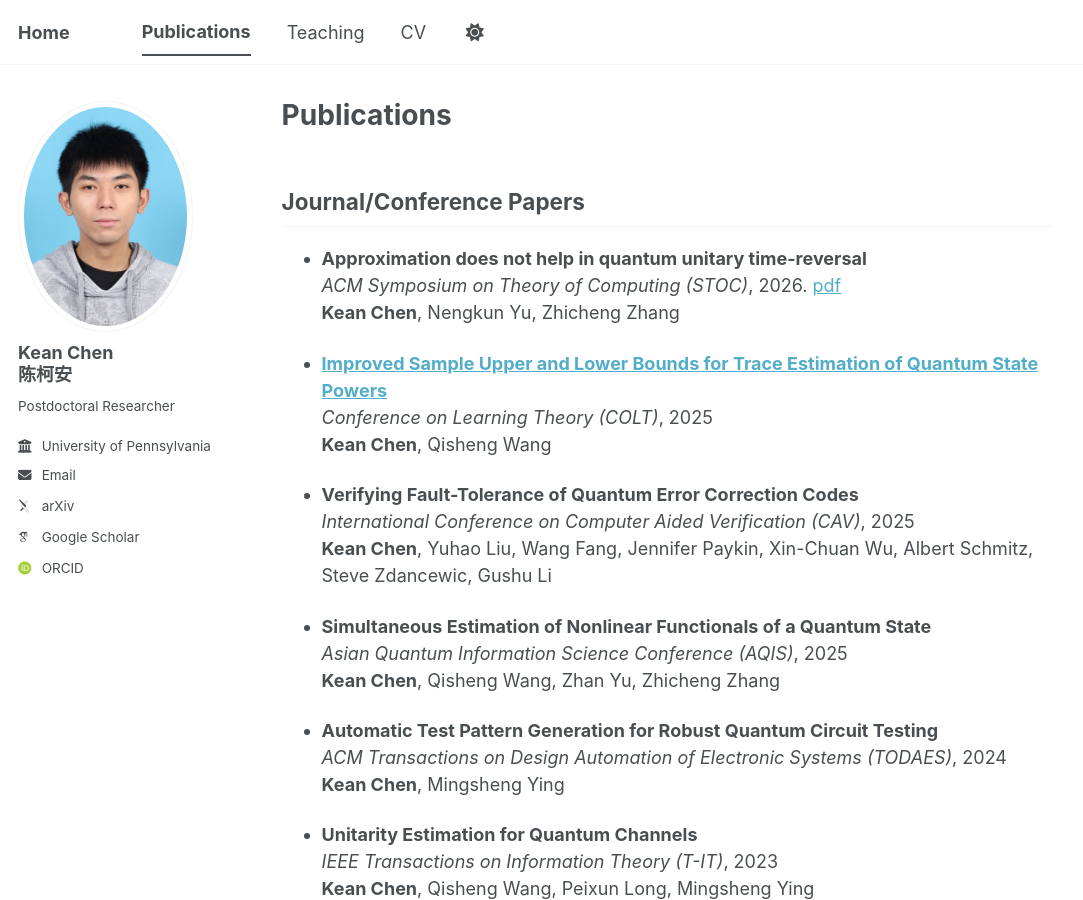
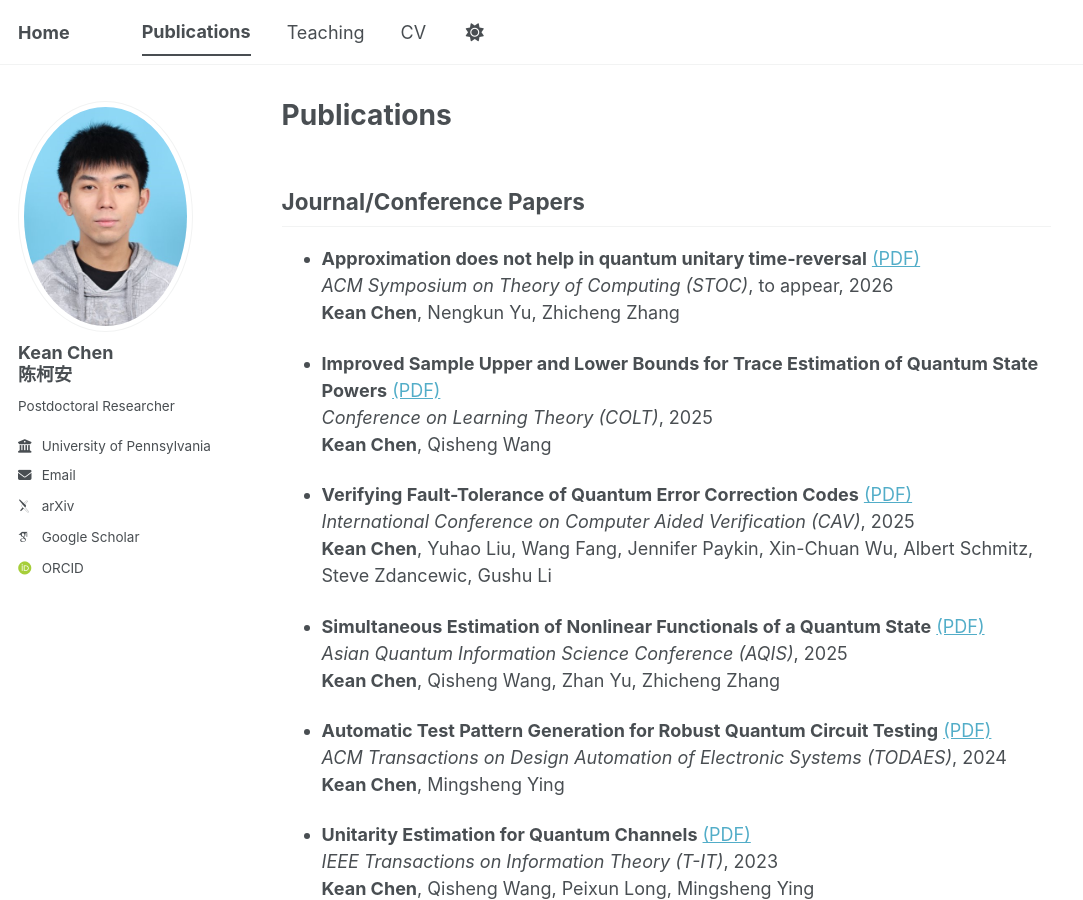
Before and after one commit to cccorn/cccorn.github.io, a Jekyll site: the page built from _pages/publications.md, in a window 1280 px wide and 900 px high. Shown: the whole window, without its empty margins (0-1083 px from the left). Built offline with Jekyll 4.4.1, drawn with Linux system fonts in a browser that asks for light colours; some web fonts are replaced; a script bundle is joined from its source files by our own code; library files that are not in the unit come from our copies.

Commit message:
Update publications.md

```diff
--- a/_pages/publications.md
+++ b/_pages/publications.md
@@ -7,27 +7,27 @@ author_profile: true
 
 ## Journal/Conference Papers
 
-- **Approximation does not help in quantum unitary time-reversal**
-*ACM Symposium on Theory of Computing (STOC)*, 2026. [pdf](/papers/Approximation_does_not_help_in_quantum_unitary_time_reversal.pdf)
+- **Approximation does not help in quantum unitary time-reversal** [(PDF)](/papers/Approximation_does_not_help_in_quantum_unitary_time_reversal.pdf)
+*ACM Symposium on Theory of Computing (STOC)*, to appear, 2026
 **Kean Chen**, Nengkun Yu, Zhicheng Zhang
 
-- **[Improved Sample Upper and Lower Bounds for Trace Estimation of Quantum State Powers](/papers/Improved_Sample_Upper_and_Lower_Bounds_for_Trace_Estimation_of_Quantum_State_Powers.pdf)**
+- **Improved Sample Upper and Lower Bounds for Trace Estimation of Quantum State Powers** [(PDF)](/papers/Improved_Sample_Upper_and_Lower_Bounds_for_Trace_Estimation_of_Quantum_State_Powers.pdf)
 *Conference on Learning Theory (COLT)*, 2025
 **Kean Chen**, Qisheng Wang
 
-- **Verifying Fault-Tolerance of Quantum Error Correction Codes**
+- **Verifying Fault-Tolerance of Quantum Error Correction Codes** [(PDF)](/papers/Verifying_Fault-Tolerance_of_Quantum_Error_Correction_Codes.pdf)
 *International Conference on Computer Aided Verification (CAV)*, 2025
 **Kean Chen**, Yuhao Liu, Wang Fang, Jennifer Paykin, Xin-Chuan Wu, Albert Schmitz, Steve Zdancewic, Gushu Li
 
-- **Simultaneous Estimation of Nonlinear Functionals of a Quantum State**
+- **Simultaneous Estimation of Nonlinear Functionals of a Quantum State** [(PDF)](/papers/Simultaneous_estimation_of_nonlinear_functionals_of_a_quantum_state.pdf)
 *Asian Quantum Information Science Conference (AQIS)*, 2025
 **Kean Chen**, Qisheng Wang, Zhan Yu, Zhicheng Zhang
 
-- **Automatic Test Pattern Generation for Robust Quantum Circuit Testing**
+- **Automatic Test Pattern Generation for Robust Quantum Circuit Testing** [(PDF)](/papers/Automatic_Test_Pattern_Generation_for_Robust_Quantum_Circuit_Testing.pdf)
 *ACM Transactions on Design Automation of Electronic Systems (TODAES)*, 2024
 **Kean Chen**, Mingsheng Ying
 
-- **Unitarity Estimation for Quantum Channels**
+- **Unitarity Estimation for Quantum Channels** [(PDF)](/papers/Unitarity_estimation_for_quantum_channels.pdf)
 *IEEE Transactions on Information Theory (T-IT)*, 2023
 **Kean Chen**, Qisheng Wang, Peixun Long, Mingsheng Ying
 
```
